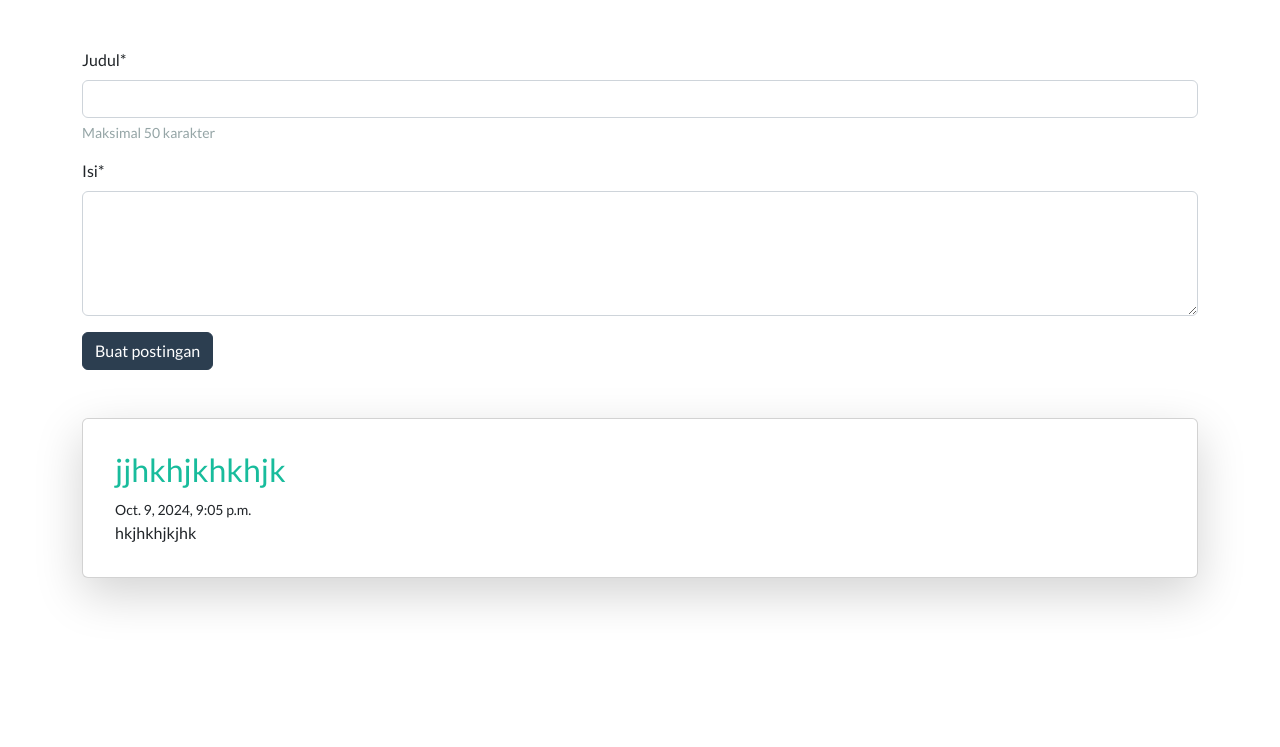
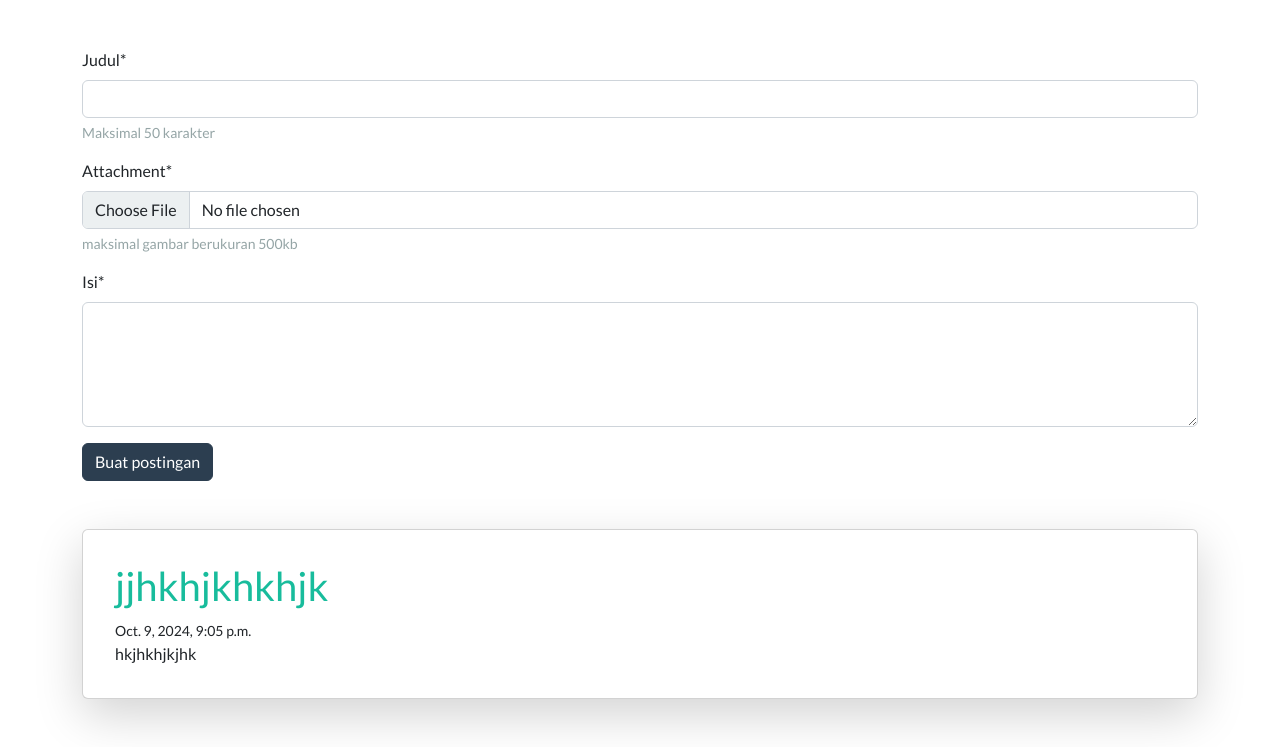
Before and after one commit to selly578/underspace, a Django app: a page that uses forum/templates/board.html in a window 1280 px wide. Shown: the part 72-819 px from the top of the page. Before the commit the page ends 679 px from the top, so only its background shows below. Run offline with Django 5.2, Linux system fonts and the light colour scheme; data comes from the database, SQL or seed files in the repository; some libraries are stand-ins or nearby versions.

Commit message:
add media upload

```diff
--- a/core/settings.py
+++ b/core/settings.py
@@ -129,6 +129,10 @@ STATIC_URL = "static/"
 
 STATIC_ROOT = BASE_DIR / "static"
 
+MEDIA_URL  = "/media/"
+
+MEDIA_ROOT = BASE_DIR / "media"
+
 # Default primary key field type
 # https://docs.djangoproject.com/en/5.1/ref/settings/#default-auto-field
 
--- a/core/urls.py
+++ b/core/urls.py
@@ -16,8 +16,11 @@ Including another URLconf
 """
 from django.contrib import admin
 from django.urls import path,include
+from django.conf import settings
+from django.conf.urls.static import static
+
 
 urlpatterns = [
     path("admin/", admin.site.urls),
     path("",include("forum.urls"))
-]
+] + static(settings.MEDIA_URL, document_root=settings.MEDIA_ROOT)
--- a/forum/forms.py
+++ b/forum/forms.py
@@ -4,7 +4,7 @@ from .models import Post,Comment
 class PostForm(ModelForm):
     class Meta:
         model = Post
-        fields = ("title","content")
+        fields = ("title","attachment","content")
 
 class CommentForm(ModelForm):
     class Meta:
--- a/forum/models.py
+++ b/forum/models.py
@@ -15,9 +15,13 @@ class Post(models.Model):
     content = models.TextField(max_length=50000,verbose_name="Isi")
     date_created = models.DateTimeField(auto_now_add=True)
     board = models.ForeignKey(Board,on_delete=models.CASCADE)
+    attachment = models.ImageField(upload_to="attachment",null=True,help_text="maksimal gambar berukuran 500kb")
 
     def __str__(self):
         return self.title
+
+    class Meta:
+        ordering = ["-date_created"]
 
 class Comment(models.Model):
     comment = models.TextField(max_length=50000,verbose_name="Komentar")
--- a/forum/templates/board.html
+++ b/forum/templates/board.html
@@ -7,7 +7,7 @@
             height: 125px;
         }
     </style>
-    <form method="post" class="my-5">
+    <form method="post" class="my-5" enctype="multipart/form-data">
         {% csrf_token %}
         {{ form|crispy }}
         <button class="btn btn-primary">
@@ -18,11 +18,14 @@
         {% for post in posts %}
         <div class="card shadow-lg p-3 mb-5 bg-body-tertiary rounded">
             <div class="card-body">
-                <h3 class="card-title">
+                {% if post.attachment %}
+                    <img src="{{post.attachment.url}}" alt="" style="max-width: 100%;">
+                {% endif %}
+                <h2 class="card-title">
                     <a href="{% url 'post' post.board.name post.id %}" class="text-decoration-none">
                         {{post.title}}
                     </a>
-                </h3>
+                </h2>
                 <small>
                     {{post.date_created}}
                 </small>
--- a/forum/templates/post.html
+++ b/forum/templates/post.html
@@ -4,6 +4,9 @@
     <div class="container mt-5">
         <div class="card">
             <div class="card-body">
+                {% if post.attachement %}
+                    <img src="{{post.attachment.url}}" alt="" class="card-img-top">
+                {% endif %}
                 <h1 class="card-title">
                     {{post.title}}
                 </h1>
--- a/forum/views.py
+++ b/forum/views.py
@@ -12,7 +12,8 @@ def board(request,name):
     posts = Post.objects.filter(board__name__contains=name).all()
     form = PostForm()
     if request.method == "POST":
-        form = PostForm(request.POST)
+        form = PostForm(request.POST,request.FILES)
+        print(request.FILES)
         if form.is_valid():
             board = Board.objects.filter(name=name).first()
             post = form.save(commit=False)
```
Also changed, not shown: forum/migrations/0007_post_attachment.py (added).
